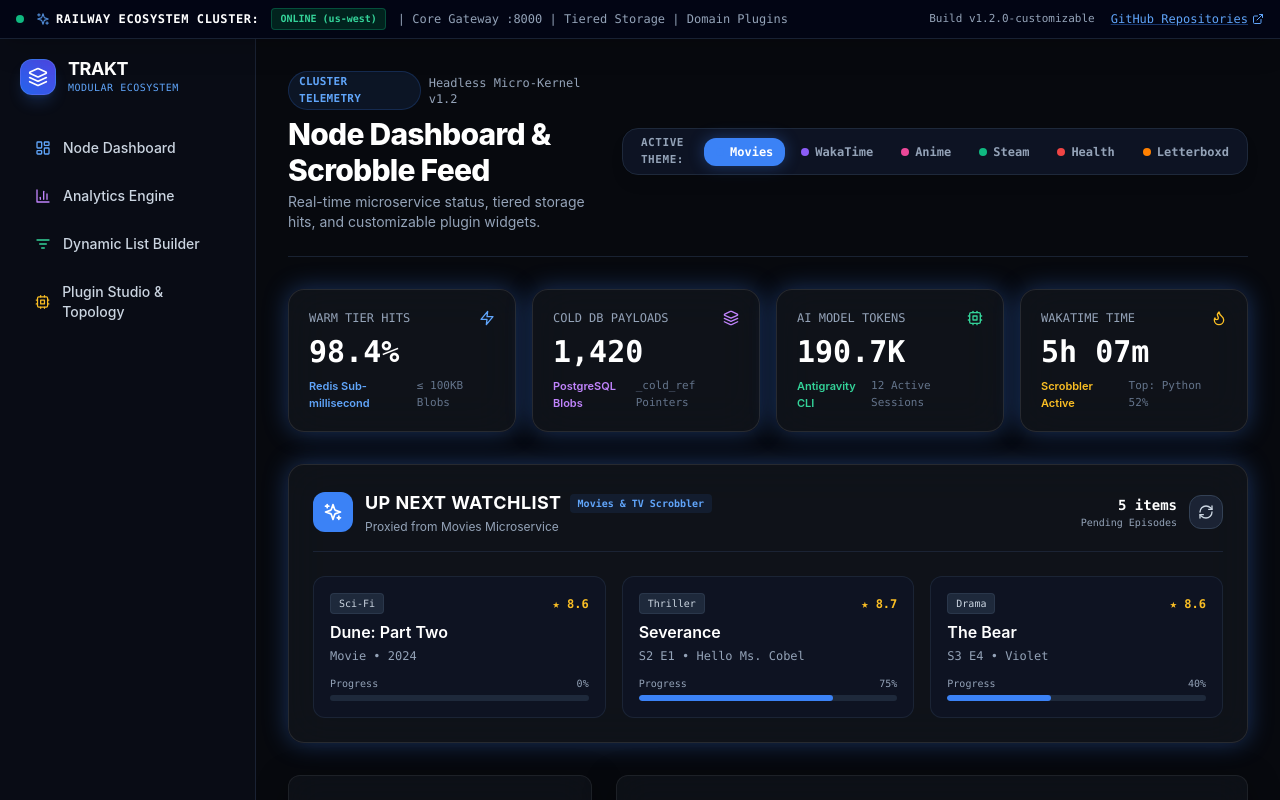
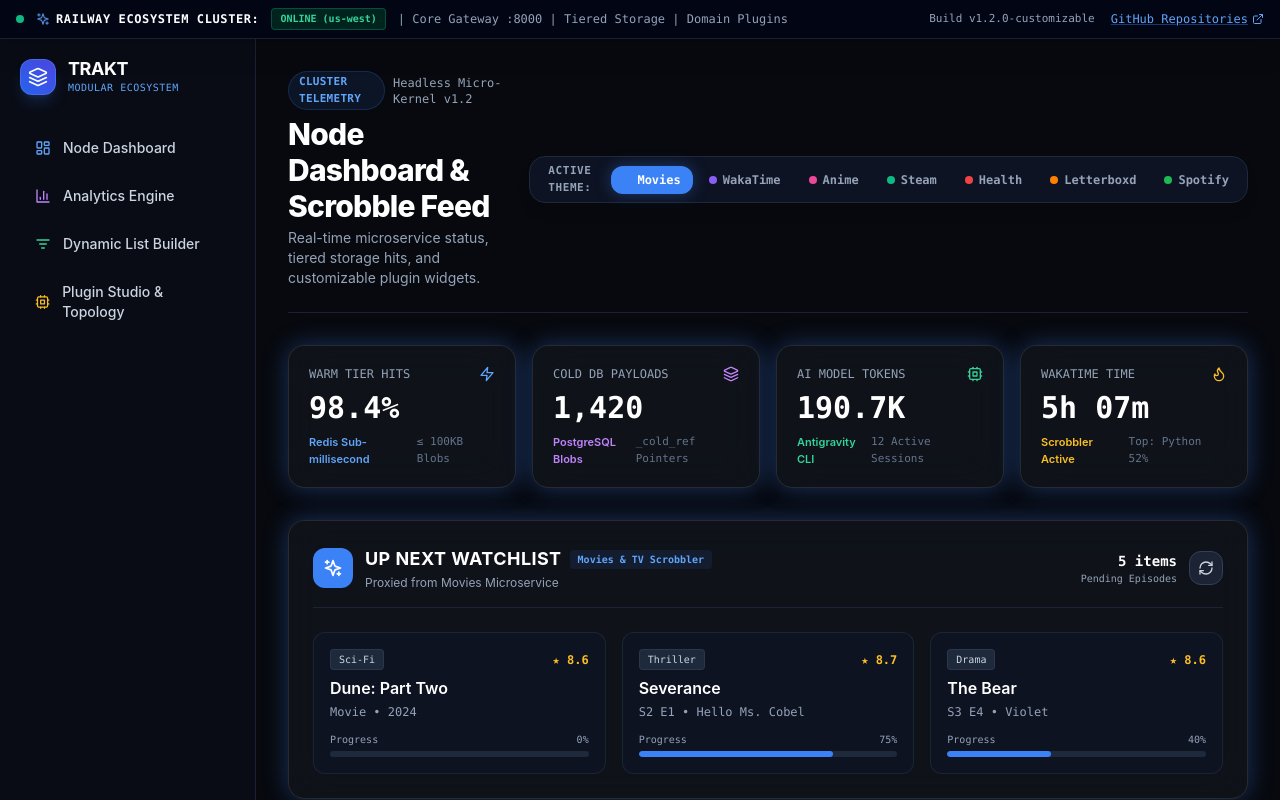
Before and after one commit to piderking/TRAKT-frontend, a Next.js app: page / in a window 1280 px wide. Shown: the top 800 px of the page. Built offline with nearby package versions, Linux system fonts and the light colour scheme.

Commit message:
feat(ui): register Spotify API plugin in PluginContext and add Spotify credentials form

```diff
--- a/src/app/plugins/page.tsx
+++ b/src/app/plugins/page.tsx
@@ -45,6 +45,8 @@
   const [traktClientId, setTraktClientId] = useState('demo_trakt_id_7781');
   const [traktClientSecret, setTraktClientSecret] = useState('demo_trakt_secret_9981');
   const [healthSyncToken, setHealthSyncToken] = useState('hc_token_demo_3341');
+  const [spotifyClientId, setSpotifyClientId] = useState('spot_client_id_99182');
+  const [spotifyClientSecret, setSpotifyClientSecret] = useState('spot_client_secret_7718');
 
   // Letterboxd Zip Importer State
   const [lbFile, setLbFile] = useState<File | null>(null);
@@ -366,6 +368,31 @@
               </div>
             )}
 
+            {selectedPluginId === 'spotify' && (
+              <div className="space-y-4 text-xs font-mono">
+                <div className="space-y-1.5">
+                  <label className="text-slate-300 font-semibold">SPOTIFY WEB API CLIENT ID</label>
+                  <input
+                    type="text"
+                    value={spotifyClientId}
+                    onChange={e => setSpotifyClientId(e.target.value)}
+                    placeholder="spot_client_id_..."
+                    className="w-full px-3.5 py-2.5 rounded-xl bg-slate-950 border border-slate-800 text-slate-200 focus:outline-none focus:border-emerald-500"
+                  />
+                </div>
+                <div className="space-y-1.5">
+                  <label className="text-slate-300 font-semibold">SPOTIFY WEB API CLIENT SECRET</label>
+                  <input
+                    type="password"
+                    value={spotifyClientSecret}
+                    onChange={e => setSpotifyClientSecret(e.target.value)}
+                    placeholder="spot_client_secret_..."
+                    className="w-full px-3.5 py-2.5 rounded-xl bg-slate-950 border border-slate-800 text-slate-200 focus:outline-none focus:border-emerald-500"
+                  />
+                </div>
+              </div>
+            )}
+
             {/* Accent Palette Customizer */}
             <div className="space-y-2 pt-2 border-t border-slate-800/80">
               <span className="text-[11px] font-mono text-slate-400 uppercase tracking-wider block">
--- a/src/context/PluginContext.tsx
+++ b/src/context/PluginContext.tsx
@@ -185,6 +185,37 @@
         { id: 'lb3', title: 'Diary & Watchlist', subtitle: '185 Diary Logs • 94 Watchlist Items', tag: 'Lists', progress: 100 }
       ]
     }
+  },
+  {
+    id: 'spotify',
+    name: 'Spotify API Scrobbler',
+    description: 'Tracks live currently playing tracks, listening history, top artists, and audio feature telemetry.',
+    version: '1.0.0',
+    author: 'Music Subsystem',
+    category: 'telemetry',
+    endpointUrl: '/api/v1/spotify/summary',
+    uiEndpointUrl: '/static/plugins/spotify/ui',
+    enabled: true,
+    isCustomizable: true,
+    pingMs: 14,
+    theme: {
+      primaryColor: '#1DB954',
+      glowColor: 'rgba(29, 185, 84, 0.35)',
+      gradient: 'from-emerald-600 to-green-500',
+      badgeBg: 'bg-emerald-500/10 text-emerald-400 border-emerald-500/20',
+      cardBorder: 'hover:border-emerald-500/50'
+    },
+    widget: {
+      title: 'SPOTIFY SCROBBLER TELEMETRY',
+      subtitle: 'Live Playback & Audio Features',
+      metricValue: 'Starboy',
+      metricLabel: 'The Weeknd • 34 Played Today',
+      items: [
+        { id: 'sp1', title: 'Starboy (feat. Daft Punk)', subtitle: 'Now Playing • Album: Starboy', tag: 'Playing', progress: 61 },
+        { id: 'sp2', title: 'Top Artists Breakdown', subtitle: 'The Weeknd (14) • Daft Punk (8) • Kendrick (6)', tag: 'Stats', progress: 82 },
+        { id: 'sp3', title: 'Track Audio Analysis', subtitle: 'Tempo: 186 BPM • Energy: 82%', tag: 'Audio', progress: 86 }
+      ]
+    }
   }
 ];
 
```
